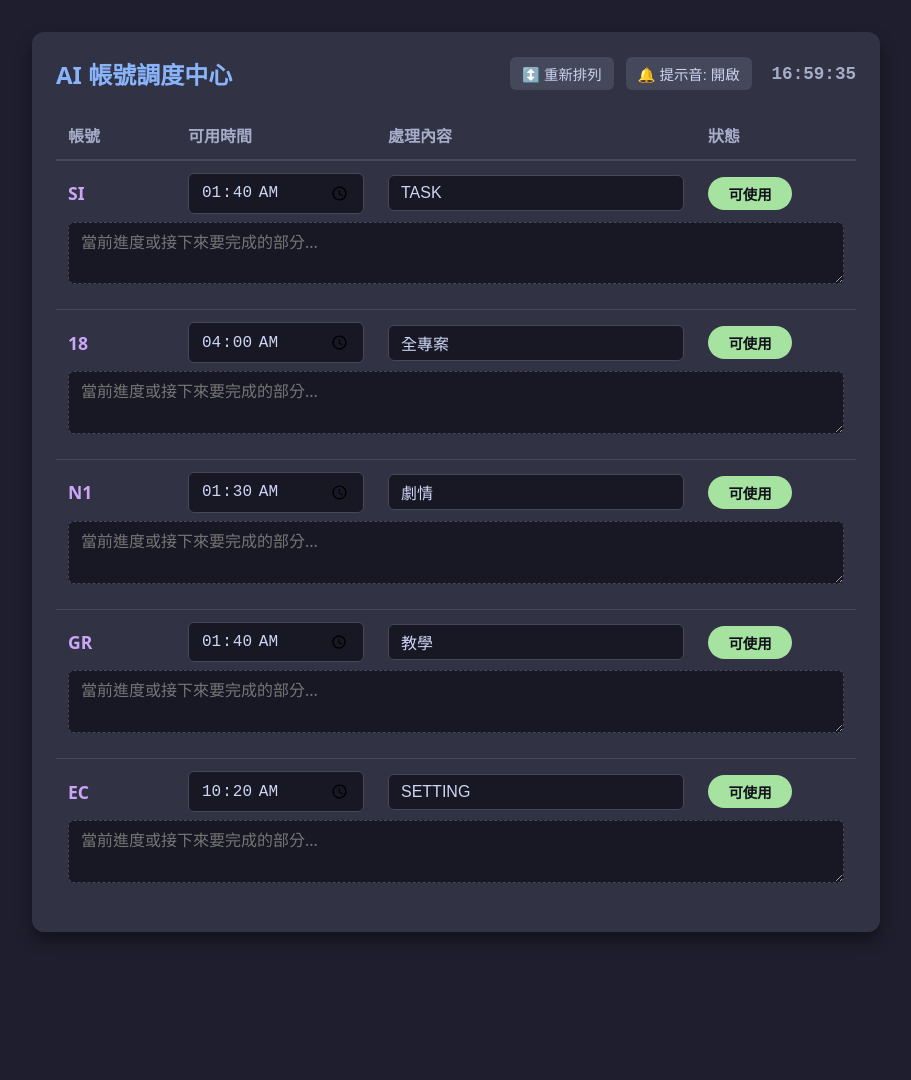
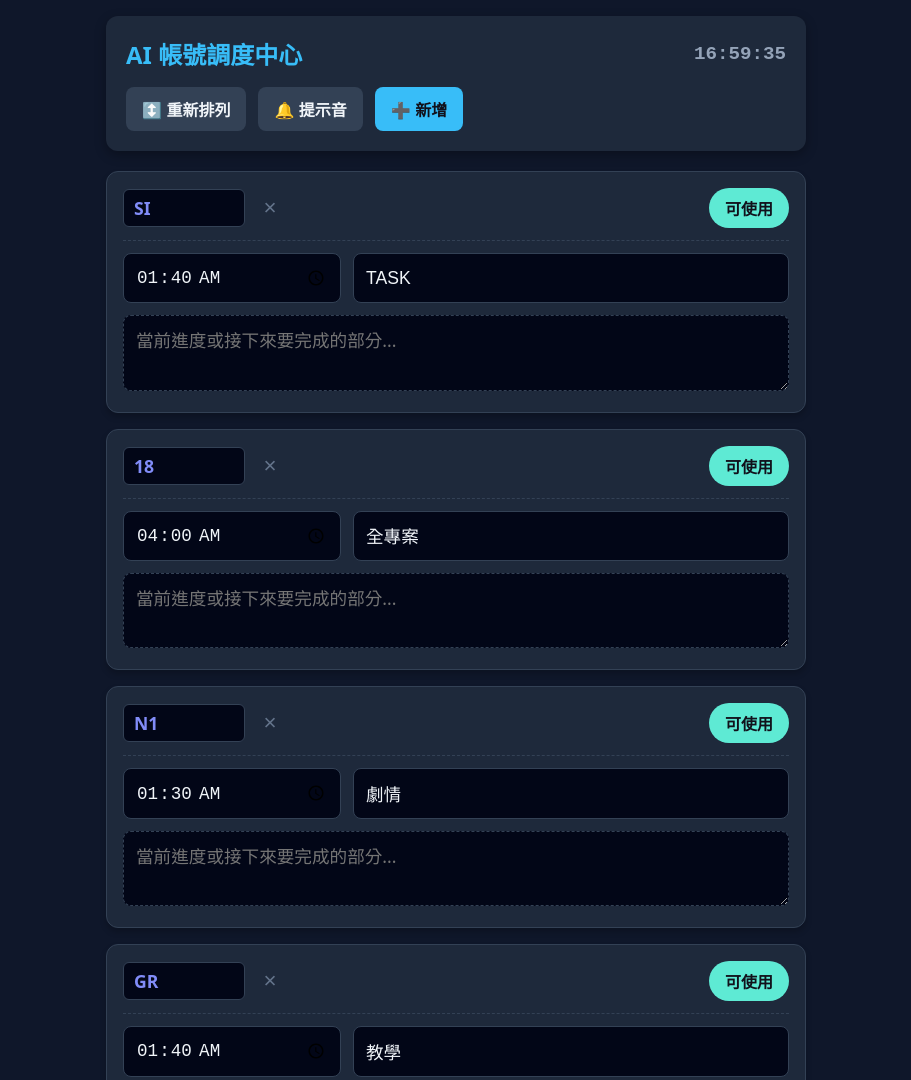
Before and after one commit to userwhen/ai-tracker, a plain HTML site: page index.html in a window 1280 px wide. Shown: the top 1080 px of the page, without its empty margins (184-1095 px from the left). Before the commit the page ends 964 px from the top, so only its background shows below. Drawn offline with Linux system fonts and the light colour scheme.

Commit message:
Update index.html

```diff
--- a/index.html
+++ b/index.html
@@ -1,76 +1,84 @@
 <!DOCTYPE html>
 <html lang="zh-TW">
+
 <head>
     <meta charset="UTF-8">
-    <meta name="viewport" content="width=device-width, initial-scale=1.0">
+    <meta name="viewport" content="width=device-width, initial-scale=1.0, maximum-scale=1.0, user-scalable=no">
     <title>AI 額度恢復追蹤器</title>
     <style>
         :root {
-            --bg-color: #1e1e2e;
-            --card-bg: #313244;
-            --text-main: #cdd6f4;
-            --text-muted: #a6adc8;
-            --accent: #89b4fa;
-            --border: #45475a;
-            --ready: #a6e3a1;
-            --waiting: #f9e2af;
-            --input-bg: #181825;
-            --button-bg: #45475a;
+            --bg-color: #0f172a;     /* 深邃的夜空藍背景 */
+            --card-bg: #1e293b;      /* 卡片：帶有灰度的藏青色 */
+            --text-main: #f1f5f9;    /* 主要文字：清澈的雪白 */
+            --text-muted: #94a3b8;   /* 次要文字：柔和的灰藍色 */
+            --accent: #38bdf8;       /* 強調色：明亮但不刺眼的天際藍 */
+            --border: #334155;       /* 邊界：低對比的深灰藍 */
+            --ready: #5eead4;        /* 可使用：清新的薄荷藍綠 */
+            --waiting: #fbbf24;      /* 冷卻中：柔和的晨曦黃 */
+            --input-bg: #020617;     /* 輸入框：極深的午夜藍讓視覺下沉 */
+            --button-bg: #334155;    /* 按鈕預設底色 */
+
+            --name-color: #818cf8;   /* 帳號名稱：優雅的長春花藍（帶點紫） */
+            --danger: #f43f5e;       /* 刪除色：不刺眼的玫瑰紅 */
         }
 
         body {
             font-family: system-ui, -apple-system, sans-serif;
             background-color: var(--bg-color);
             color: var(--text-main);
-            padding: 2rem;
+            padding: 16px;
             margin: 0;
             display: flex;
             justify-content: center;
+            touch-action: manipulation;
         }
 
         .container {
             width: 100%;
-            max-width: 800px;
+            max-width: 700px;
+        }
+
+        .page-header {
             background: var(--card-bg);
-            padding: 24px;
+            padding: 20px;
             border-radius: 12px;
-            box-shadow: 0 8px 16px rgba(0,0,0,0.4);
+            box-shadow: 0 4px 12px rgba(0, 0, 0, 0.3);
+            margin-bottom: 20px;
         }
 
         h2 {
-            margin-top: 0;
+            margin: 0 0 16px 0;
             color: var(--accent);
             display: flex;
             justify-content: space-between;
             align-items: center;
+            font-size: 1.5rem;
         }
 
         .header-controls {
             display: flex;
+            flex-wrap: wrap;
             align-items: center;
             gap: 12px;
         }
 
         #clock {
-            font-size: 1.1rem;
+            font-size: 1.2rem;
             color: var(--text-muted);
             font-family: monospace;
-            margin-left: 8px;
+            font-weight: bold;
         }
 
         .header-btn {
             background: var(--button-bg);
             color: var(--text-main);
             border: none;
-            padding: 6px 12px;
-            border-radius: 6px;
+            padding: 10px 16px;
+            border-radius: 8px;
             cursor: pointer;
-            font-size: 0.9rem;
+            font-size: 1rem;
+            font-weight: bold;
             transition: background 0.2s, transform 0.1s;
-        }
-
-        .header-btn:hover {
-            background: #585b70;
         }
 
         .header-btn:active {
@@ -82,127 +90,172 @@
             text-decoration: line-through;
         }
 
-        table {
-            width: 100%;
-            border-collapse: collapse;
-            margin-top: 16px;
+        #tracker-list {
+            display: flex;
+            flex-direction: column;
+            gap: 16px;
         }
 
-        th, td {
-            padding: 12px;
-            text-align: left;
+        .account-card {
+            background: var(--card-bg);
+            border: 1px solid var(--border);
+            border-radius: 12px;
+            padding: 16px;
+            box-shadow: 0 4px 6px rgba(0, 0, 0, 0.2);
         }
 
-        th {
-            color: var(--text-muted);
-            font-weight: 600;
-            border-bottom: 2px solid var(--border);
+        .card-top {
+            display: flex;
+            justify-content: space-between;
+            align-items: center;
+            margin-bottom: 12px;
+            border-bottom: 1px dashed var(--border);
+            padding-bottom: 12px;
         }
 
-        .main-row td {
-            border-bottom: none;
-            padding-bottom: 8px;
+        .account-name-input {
+            font-weight: bold;
+            color: var(--name-color); /* <--- 只改了這一行 */
+            font-size: 1.1rem;
+            background: var(--input-bg);
+            border: 1px solid var(--border);
+            border-radius: 6px;
+            padding: 6px 10px;
+            width: 100px;
+            font-family: inherit;
         }
 
-        .notes-row td {
-            border-top: none;
-            padding-top: 0;
-            padding-bottom: 20px;
-            border-bottom: 1px solid var(--border);
-        }
-
-        tbody:last-child .notes-row td {
-            border-bottom: none;
-        }
-
-        .account-name {
-            font-weight: bold;
-            color: #cba6f7;
-            font-size: 1.1rem;
-        }
-
-        input[type="time"], input[type="text"], textarea {
-            background: var(--input-bg);
-            color: var(--text-main);
-            border: 1px solid var(--border);
-            padding: 8px 12px;
-            border-radius: 6px;
-            width: 100%;
-            box-sizing: border-box;
-            font-size: 1rem;
-            transition: border-color 0.2s;
-        }
-
-        input[type="time"] {
-            font-family: monospace;
-            cursor: pointer;
-        }
-
-        textarea {
-            resize: vertical;
-            min-height: 44px;
-            font-family: inherit;
-            border: 1px dashed var(--border);
-            line-height: 1.4;
-        }
-
-        input:focus, textarea:focus {
+        .account-name-input:focus {
             outline: none;
             border-color: var(--accent);
         }
 
+        .delete-btn {
+            background: transparent;          /* 預設透明背景，不搶視覺 */
+            border: none;                     /* 拿掉生硬的邊框 */
+            color: #64748b;                   /* 預設是融入背景的灰藍色 */
+            font-size: 1.4rem;                /* 符號稍微放大讓線條更細緻 */
+            border-radius: 6px;
+            width: 34px;
+            height: 34px;
+            display: flex;
+            justify-content: center;
+            align-items: center;
+            cursor: pointer;
+            transition: all 0.2s ease;        /* 讓顏色變化有柔和的漸變感 */
+        }
+
+        /* 只有滑鼠碰到，或手指點擊時，才會亮起柔和的提示色 */
+        .delete-btn:hover {
+            background: rgba(244, 63, 94, 0.1);
+            color: var(--danger);
+        }
+
+        .delete-btn:active {
+            transform: scale(0.9);
+        }
+
         .status-badge {
-            padding: 6px 12px;
+            padding: 8px 16px;
             border-radius: 20px;
-            font-size: 0.9rem;
+            font-size: 1rem;
             font-weight: bold;
             text-align: center;
-            display: inline-block;
-            min-width: 60px;
             cursor: pointer;
             user-select: none;
-            transition: transform 0.1s, opacity 0.2s;
-        }
-
-        .status-badge:hover {
-            opacity: 0.8;
-            transform: scale(1.05);
+            transition: transform 0.1s, filter 0.2s;
         }
 
         .status-badge:active {
             transform: scale(0.95);
         }
 
-        .status-ready { background: var(--ready); color: #11111b; }
-        .status-waiting { background: var(--waiting); color: #11111b; }
+        .status-ready {
+            background: var(--ready);
+            color: #11111b;
+        }
 
+        .status-waiting {
+            background: var(--waiting);
+            color: #11111b;
+        }
+
+        .card-inputs {
+            display: grid;
+            grid-template-columns: 1fr 2fr;
+            gap: 12px;
+            margin-bottom: 12px;
+        }
+
+        @media (max-width: 500px) {
+            .card-inputs {
+                grid-template-columns: 1fr;
+            }
+            h2 {
+                flex-direction: column;
+                align-items: flex-start;
+                gap: 8px;
+            }
+            .header-controls {
+                width: 100%;
+                justify-content: space-between;
+            }
+        }
+
+        input[type="time"],
+        input[type="text"]:not(.account-name-input),
+        textarea {
+            background: var(--input-bg);
+            color: var(--text-main);
+            border: 1px solid var(--border);
+            padding: 12px;
+            border-radius: 8px;
+            width: 100%;
+            box-sizing: border-box;
+            font-size: 1.1rem;
+        }
+
+        input[type="time"] {
+            font-family: monospace;
+        }
+
+        textarea {
+            resize: vertical;
+            min-height: 60px;
+            font-family: inherit;
+            border: 1px dashed var(--border);
+            line-height: 1.4;
+        }
+
+        input:focus,
+        textarea:focus {
+            outline: none;
+            border-color: var(--accent);
+            box-shadow: 0 0 0 2px rgba(137, 180, 250, 0.2);
+        }
     </style>
 </head>
+
 <body>
 
     <div class="container">
+        <div class="page-header">
             <h2>
                 AI 帳號調度中心
+                <span id="clock">00:00:00</span>
+            </h2>
             <div class="header-controls">
                 <button class="header-btn" onclick="sortItems()">↕️ 重新排列</button>
-            <button id="sound-btn" class="header-btn" onclick="toggleSound()">🔔 提示音: 開啟</button>
-            <span id="clock">00:00:00</span>
+                <button id="sound-btn" class="header-btn" onclick="toggleSound()">🔔 提示音</button>
+                <button class="header-btn" onclick="addAccount()" style="background: var(--accent); color: #11111b;">➕ 新增</button>
             </div>
-    </h2>
-    <table id="tracker-table">
-        <thead>
-            <tr>
-                <th width="15%">帳號</th>
-                <th width="25%">可用時間</th>
-                <th width="40%">處理內容</th>
-                <th width="20%">狀態</th>
-            </tr>
-        </thead>
-    </table>
+        </div>
+
+        <!-- 列表容器 -->
+        <div id="tracker-list"></div>
     </div>
 
     <script>
-    // --- 音效系統設定 ---
         let audioCtx = null;
         let isSoundEnabled = true;
 
@@ -211,21 +264,19 @@
                 const AudioContext = window.AudioContext || window.webkitAudioContext;
                 audioCtx = new AudioContext();
             }
-        if (audioCtx.state === 'suspended') {
-            audioCtx.resume();
-        }
+            if (audioCtx.state === 'suspended') audioCtx.resume();
         }
 
-    window.toggleSound = function() {
+        window.toggleSound = function () {
             isSoundEnabled = !isSoundEnabled;
             const btn = document.getElementById('sound-btn');
             if (isSoundEnabled) {
-            btn.textContent = '🔔 提示音: 開啟';
+                btn.textContent = '🔔 提示音';
                 btn.classList.remove('muted');
                 initAudio();
                 playAlertSound();
             } else {
-            btn.textContent = '🔕 提示音: 關閉';
+                btn.textContent = '🔕 靜音';
                 btn.classList.add('muted');
             }
         };
@@ -250,7 +301,6 @@
             playTone(1046.5, now + 0.15, 0.8);
         }
 
-    // --- 核心資料系統 ---
         const defaultData = [
             { id: 'SI', time: '01:40', task: 'TASK', notes: '', unlockTimestamp: 0 },
             { id: '18', time: '04:00', task: '全專案', notes: '', unlockTimestamp: 0 },
@@ -261,51 +311,39 @@
 
         let trackerData = JSON.parse(localStorage.getItem('aiTrackerData')) || defaultData;
         trackerData = trackerData.map(item => ({
-        ...item,
-        notes: item.notes || '',
-        unlockTimestamp: item.unlockTimestamp || 0
+            ...item, notes: item.notes || '', unlockTimestamp: item.unlockTimestamp || 0
         }));
 
-    function saveData() {
-        localStorage.setItem('aiTrackerData', JSON.stringify(trackerData));
-    }
+        function saveData() { localStorage.setItem('aiTrackerData', JSON.stringify(trackerData)); }
 
-    function renderTable() {
-        const table = document.getElementById('tracker-table');
-        const oldTbodys = table.querySelectorAll('tbody');
-        oldTbodys.forEach(tb => tb.remove());
+        function renderList() {
+            const container = document.getElementById('tracker-list');
+            container.innerHTML = '';
 
             trackerData.forEach((item, index) => {
-            const tbody = document.createElement('tbody');
                 const isReady = item.unlockTimestamp === 0 || Date.now() >= item.unlockTimestamp;
                 const badgeClass = isReady ? 'status-ready' : 'status-waiting';
                 const badgeText = isReady ? '可使用' : '冷卻中';
 
-            tbody.innerHTML = `
-                <tr class="main-row">
-                    <td class="account-name">${item.id}</td>
-                    <td>
-                        <input type="time" value="${item.time}"
-                               onchange="updateField(${index}, 'time', this.value)">
-                    </td>
-                    <td>
-                        <input type="text" value="${item.task}" placeholder="輸入任務內容..."
-                               oninput="updateField(${index}, 'task', this.value)">
-                    </td>
-                    <td>
-                        <span id="status-${index}" class="status-badge ${badgeClass}" onclick="toggleStatus(${index})">
+                const card = document.createElement('div');
+                card.className = 'account-card';
+                card.innerHTML = `
+                <div class="card-top">
+                    <div style="display: flex; gap: 8px; align-items: center;">
+                        <input type="text" class="account-name-input" value="${item.id}" onchange="updateField(${index}, 'id', this.value)">
+                        <button class="delete-btn" onclick="removeAccount(${index})">×</button>
+                    </div>
+                    <div class="status-badge ${badgeClass}" onclick="toggleStatus(${index})">
                         ${badgeText}
-                        </span>
-                    </td>
-                </tr>
-                <tr class="notes-row">
-                    <td colspan="4">
-                        <textarea placeholder="當前進度或接下來要完成的部分..."
-                                  oninput="updateField(${index}, 'notes', this.value)">${item.notes}</textarea>
-                    </td>
-                </tr>
+                    </div>
+                </div>
+                <div class="card-inputs">
+                    <input type="time" value="${item.time}" onchange="updateField(${index}, 'time', this.value)">
+                    <input type="text" value="${item.task}" placeholder="輸入任務內容..." oninput="updateField(${index}, 'task', this.value)">
+                </div>
+                <textarea placeholder="當前進度或接下來要完成的部分..." oninput="updateField(${index}, 'notes', this.value)">${item.notes}</textarea>
                 `;
-            table.appendChild(tbody);
+                container.appendChild(card);
             });
         }
 
@@ -314,67 +352,61 @@
             const [hours, minutes] = timeStr.split(':').map(Number);
             const now = new Date();
             let target = new Date(now.getFullYear(), now.getMonth(), now.getDate(), hours, minutes, 0, 0);
-
-        if (target.getTime() <= now.getTime()) {
-            target.setDate(target.getDate() + 1);
-        }
+            if (target.getTime() <= now.getTime()) target.setDate(target.getDate() + 1);
             return target.getTime();
         }
 
-    // 單次點擊排序
-    window.sortItems = function() {
+        window.sortItems = function () {
             const now = Date.now();
             trackerData.sort((a, b) => {
                 const aReady = a.unlockTimestamp === 0 || a.unlockTimestamp <= now;
                 const bReady = b.unlockTimestamp === 0 || b.unlockTimestamp <= now;
-
-            // 可使用的排在前面
                 if (aReady && !bReady) return -1;
                 if (!aReady && bReady) return 1;
-
-            // 如果都在冷卻中，按照解鎖時間排序（快解鎖的在上面）
-            if (!aReady && !bReady) {
-                return a.unlockTimestamp - b.unlockTimestamp;
-            }
-
-            // 如果都是可使用狀態，維持原本相對順序
+                if (!aReady && !bReady) return a.unlockTimestamp - b.unlockTimestamp;
                 return 0;
             });
             saveData();
-        renderTable();
+            renderList();
         };
 
-    window.toggleStatus = function(index) {
+        window.toggleStatus = function (index) {
             initAudio();
             const item = trackerData[index];
 
             if (item.unlockTimestamp > 0 && Date.now() < item.unlockTimestamp) {
-            // 目前為冷卻中 -> 手動強制切換回可使用
                 item.unlockTimestamp = 0;
             } else {
-            // 目前為可使用 -> 點擊後，自動將時間往後推 5 小時
                 const targetDate = new Date();
                 targetDate.setHours(targetDate.getHours() + 5);
-
-            // 格式化為 HH:MM 填入 input
                 const hh = String(targetDate.getHours()).padStart(2, '0');
                 const mm = String(targetDate.getMinutes()).padStart(2, '0');
-
                 item.time = `${hh}:${mm}`;
                 item.unlockTimestamp = targetDate.getTime();
             }
-
             saveData();
-        renderTable();
+            renderList();
         };
 
-    window.updateField = function(index, field, value) {
+        window.updateField = function (index, field, value) {
             trackerData[index][field] = value;
-        // 如果手動修改時間欄位，自動重新計算該時間的倒數
-        if (field === 'time') {
-            trackerData[index].unlockTimestamp = getNextOccurrence(value);
+            if (field === 'time') trackerData[index].unlockTimestamp = getNextOccurrence(value);
+            saveData();
+        };
+
+        window.addAccount = function () {
+            trackerData.push({ id: '新帳號', time: '', task: '', notes: '', unlockTimestamp: 0 });
+            saveData();
+            renderList();
+            window.scrollTo({ top: document.body.scrollHeight, behavior: 'smooth' });
+        };
+
+        window.removeAccount = function (index) {
+            if (confirm('確定要刪除這個帳號嗎？')) {
+                trackerData.splice(index, 1);
+                saveData();
+                renderList();
             }
-        saveData();
         };
 
         function checkStatus() {
@@ -392,19 +424,14 @@
                 }
             });
 
-        if (needRender) {
-            saveData();
-            renderTable();
+            if (needRender) { saveData(); renderList(); }
+            if (playSound) playAlertSound();
         }
 
-        if (playSound) {
-            playAlertSound();
-        }
-    }
-
-    renderTable();
+        renderList();
         setInterval(checkStatus, 1000);
     </script>
 
 </body>
+
 </html>
```
Lines whose indentation alone changed are shown as unchanged.
